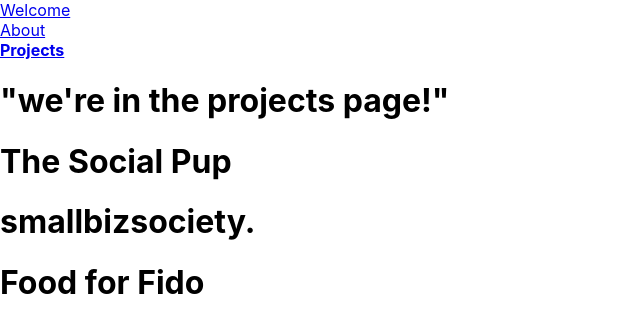
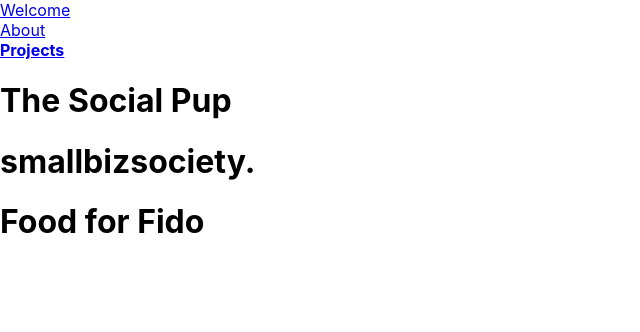
Before and after one commit to lisellelogan/about-liselle, a React (Create React App) app: page /projects in a window 1280 px wide. Shown: the top 332 px of the page, without its empty margins (0-640 px from the left). Built offline with nearby package versions, Linux system fonts and the light colour scheme.

Commit message:
remove filler h1 tag

```diff
--- a/src/components/Projects.js
+++ b/src/components/Projects.js
@@ -3,8 +3,6 @@ import React from 'react';
 const Projects = () => {
     return (
         <div>
-            <h1>"we're in the projects page!"</h1>
-
             <h1>The Social Pup</h1>
             <h1>smallbizsociety.</h1>
             <h1>Food for Fido</h1>
```
